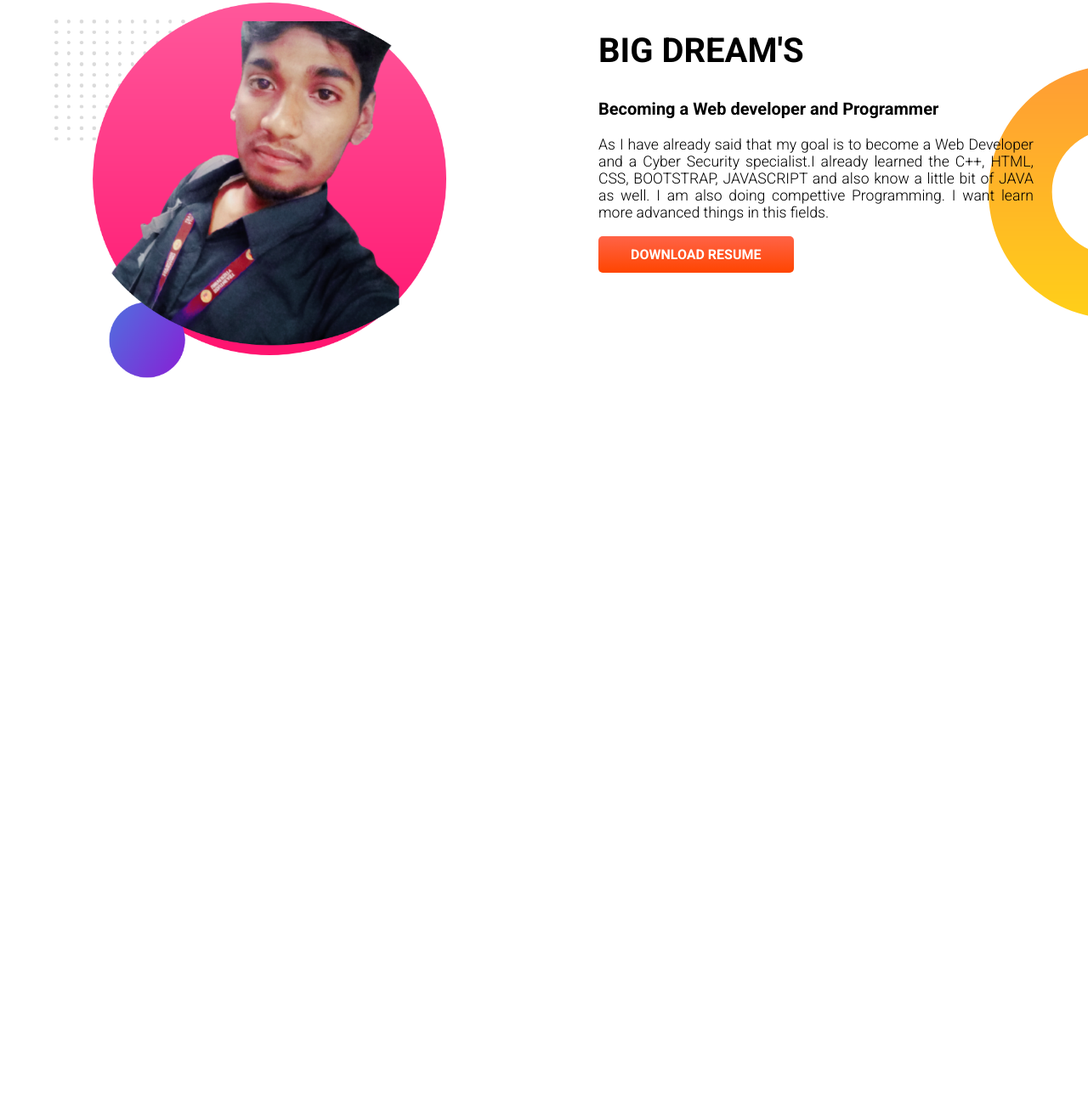
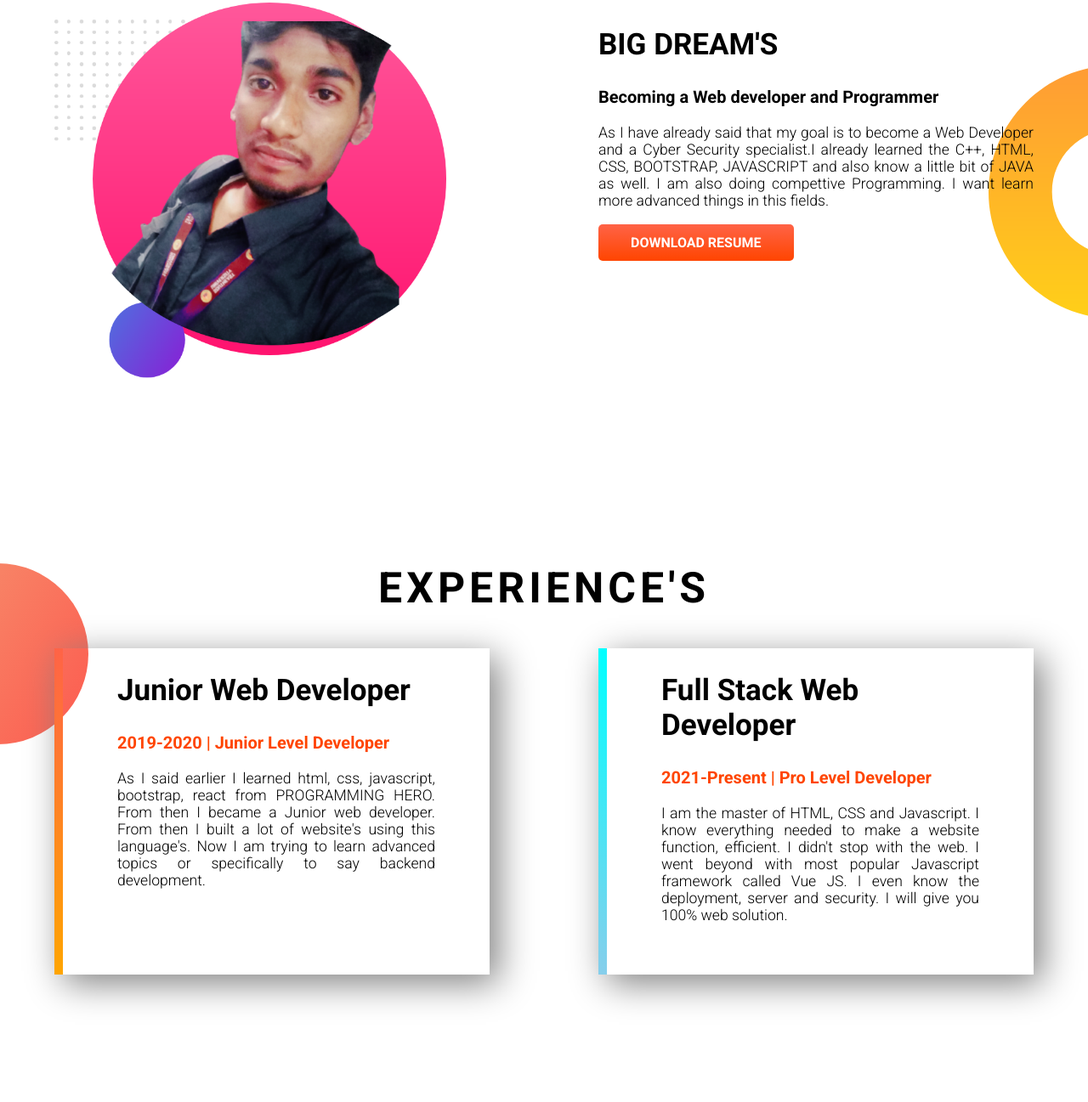
Before and after one commit to Rakibhasan-programmer/simple-portfolio, a plain HTML site: page index.html in a window 1280 px wide. Shown: the part 657-1954 px from the top of the page at 85% size. Before the commit the page ends 1170 px from the top, so only its background shows below. Drawn offline with Linux system fonts and the light colour scheme.

Commit message:
experience section done

```diff
--- a/index.html
+++ b/index.html
@@ -40,6 +40,21 @@
     </section>
 
     <!--Experience Section-->
+    <section class="experience">
+        <h1>EXPERIENCE'S</h1>
+        <div class="flexible-content">
+            <div class="experience-div1">
+                <h2>Junior Web Developer</h2>
+                <h3 class="orange-color">2019-2020 | Junior Level Developer</h3>
+                <p>As I said earlier I learned html, css, javascript, bootstrap, react from PROGRAMMING HERO. From then I became a Junior web developer. From then I built a lot of website's using this language's. Now I am trying to learn advanced topics or specifically to say backend development.</p>
+            </div>
+            <div class="experience-div2">
+                <h2>Full Stack Web Developer</h2>
+                <h3 class="orange-color">2021-Present | Pro Level Developer</h3>
+                <p>I am the master of HTML, CSS and Javascript. I know everything needed to make a website function, efficient. I didn't stop with the web. I went beyond with most popular Javascript framework called Vue JS. I even know the deployment, server and security. I will give you 100% web solution.</p>
+            </div>
+        </div>
+    </section>
 
 
 
--- a/style.css
+++ b/style.css
@@ -30,17 +30,17 @@ h1{
     border-radius: 5px;
     font-weight: 600;
 }
-.first-div p, .dream p{
+.first-div p, .dream p, .experience p{
     font-size: 1.1rem;
     font-weight: 300;
     margin-bottom: 30px;
     text-align: justify;
 }
 /* Dream Big section*/
-.dream h2{
-    font-size: 40px;
+.dream h2, .experience h2{
+    font-size: 35px;
 }
-.dream h3{
+.dream h3, .experience h3{
     font-size: 20px;
 }
 .dream{
@@ -48,3 +48,37 @@ h1{
     background-repeat: no-repeat;
     background-position: right;
 }
+/*Experience section*/
+.experience{
+    margin-top: 150px;
+    background-image: url("images/exp-bg.png");
+    background-repeat: no-repeat;
+}
+.experience h1{
+    text-align: center;
+    letter-spacing: 5px;
+}
+.experience-div1,
+.experience-div2{
+    width: 40%;
+    margin-left: 5%;
+    margin-right: 5%;
+    padding-left: 5%;
+    padding-right: 5%;
+    box-shadow: 10px 10px 40px grey;
+    margin-bottom: 150px;
+
+}
+.experience p{
+    padding-bottom: 30px;
+}
+.experience-div1{
+    border-left: 10px solid;
+    border-image: linear-gradient(tomato, orange);
+    border-image-slice: 1;
+}
+.experience-div2 {
+    border-left: 10px solid;
+    border-image: linear-gradient(cyan, skyblue);
+    border-image-slice: 1;
+}
```
